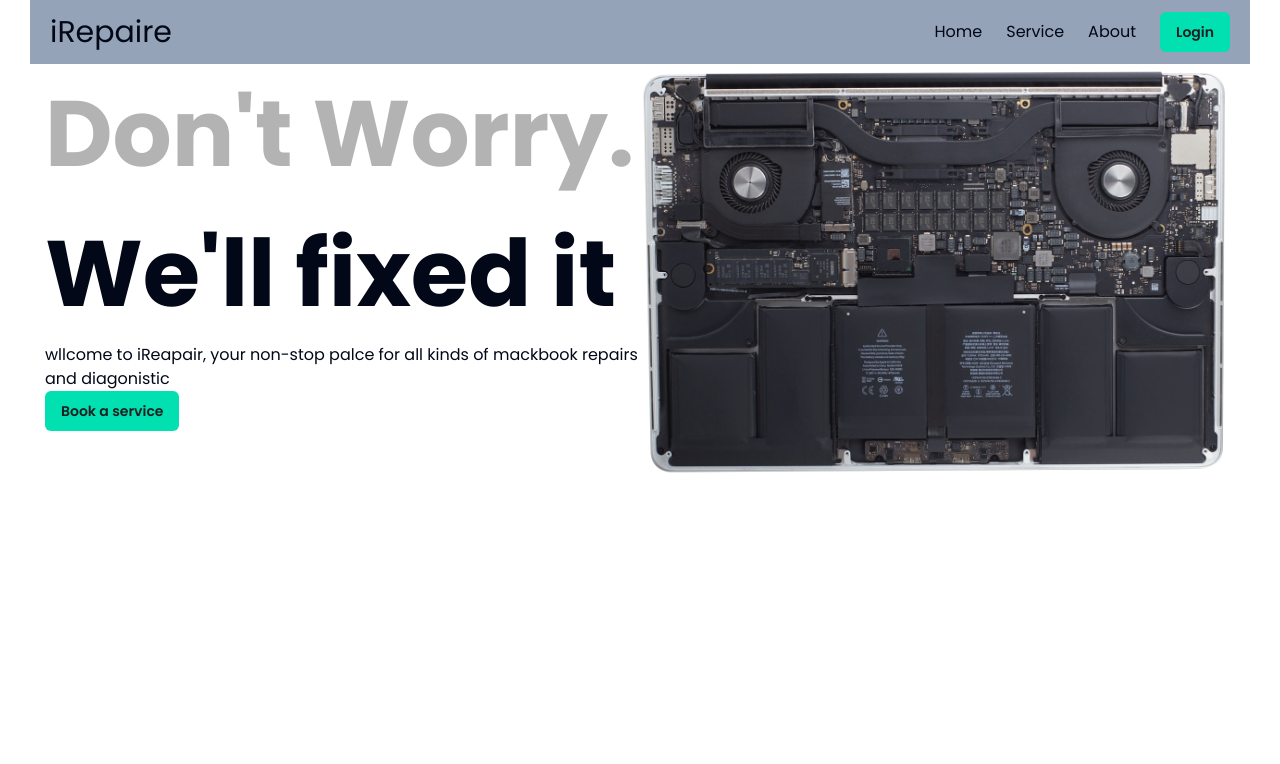
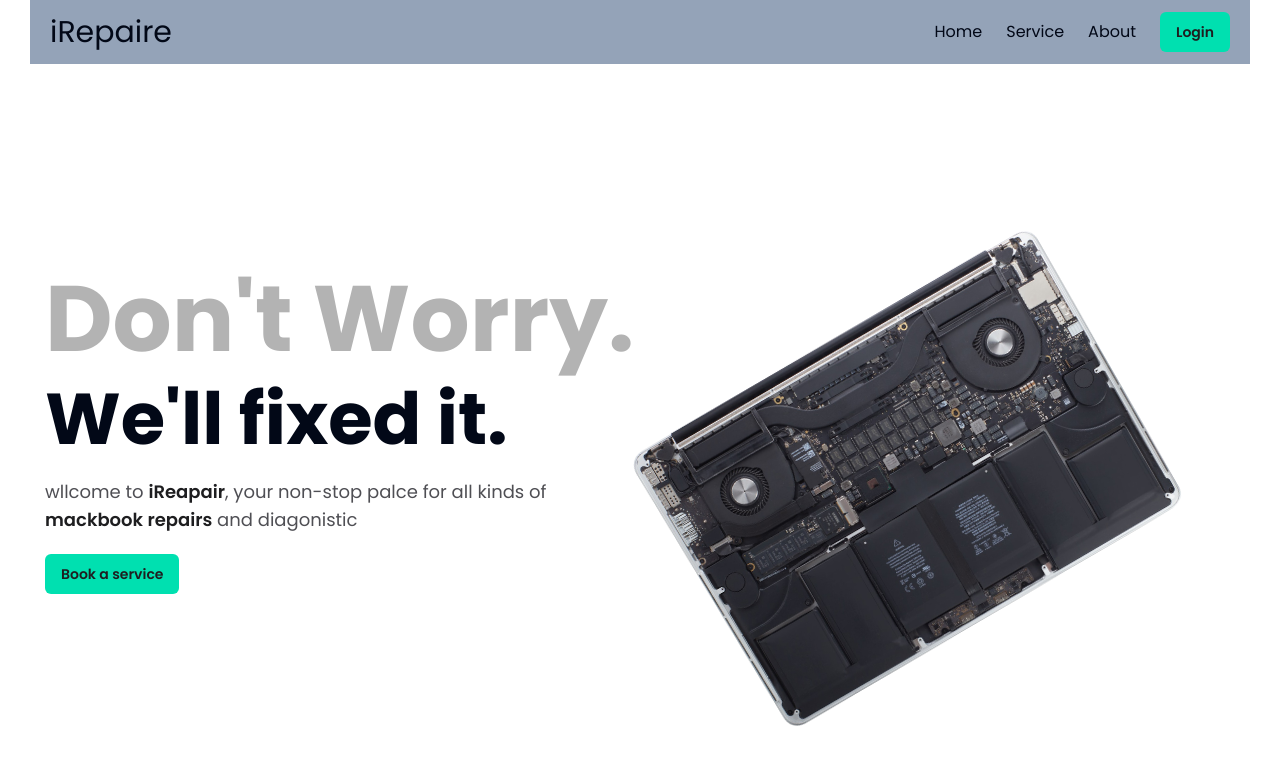
Before and after one commit to Atik074/iRepaireSite, a React (Vite) app: page / in a window 1280 px wide. Shown: the top 764 px of the page. Built offline with nearby package versions, Linux system fonts and the light colour scheme.

Commit message:
animation added in hero section

```diff
--- a/package.json
+++ b/package.json
@@ -13,6 +13,7 @@
     "@radix-ui/react-slot": "^1.0.2",
     "class-variance-authority": "^0.7.0",
     "clsx": "^2.1.0",
+    "framer-motion": "^11.0.3",
     "localforage": "^1.10.0",
     "lucide-react": "^0.323.0",
     "match-sorter": "^6.3.4",
--- a/src/Layout/Navbar.tsx
+++ b/src/Layout/Navbar.tsx
@@ -6,13 +6,11 @@ const Navbar = () => {
     <div className="h-16">
       <nav className="w-full h-full max-w-[1220px] mx-auto px-[20px] bg-slate-400  flex justify-between items-center">
         <span className="text-3xl">iRepaire</span>
-                <ul className="space-x-6">
+        <ul className="lg:space-x-6 space-x-3">
           <NavLink to="">Home</NavLink>
           <NavLink to="">Service</NavLink>
           <NavLink to="/about">About</NavLink>
-                    <Button>
-                        <NavLink to="/login">Login</NavLink>
-                    </Button>
+          <Button className="inline-block">Login</Button>
         </ul>
       </nav>
     </div>
--- a/src/Pages/Home/HeroSection.tsx
+++ b/src/Pages/Home/HeroSection.tsx
@@ -1,25 +1,61 @@
 import Container from "@/components/Container";
 import { Button } from "@/components/ui/button";
 import mackbook from "../../assets/images/macbook-exposed.png";
+import { motion } from "framer-motion";
+
+const intro = {
+  hidden: { opacity: 0 },
+  visible: {
+    opacity: 5,
+    transition: {
+      duration: 0.5,
+      staggerChildren: 0.3,
+      delayChildren: 1,
+    },
+  },
+};
+const introChildren = {
+  hidden: { opacity: 0, y: -200 },
+  visible: { opacity: 1, y: 0, transition: { duration: 0.6 } },
+};
 
 const HeroSection = () => {
   return (
-    <Container className="grid place-content-center  grid-cols-2">
-      <div>
-        <h1 className="text-[93px] font-bold">
-          <span className=" text-gray">Don't Worry.</span>
+    <Container className=" h-[calc(100vh - 64px)] mt-52   place-content-center grid grid-cols-1 lg:grid-cols-2">
+      <motion.div variants={intro} initial="hidden" animate="visible">
+        <motion.h1
+          variants={introChildren}
+          className="text-5xl lg:text-[93px] font-bold text-nowrap"
+        >
+          <span className="text-gray">Don't Worry.</span>
           <br />
-          <span>We'll fixed it</span>
-        </h1>
-        <p>
-          wllcome to <span>iReapair</span>, your non-stop palce for all kinds of{" "}
-          <span>mackbook repairs</span> and diagonistic
-        </p>
-        <Button>Book a service</Button>
-      </div>
-      <div>
-        <img src={mackbook} alt="" />
-      </div>
+          <span className="text-7xl">We'll fixed it.</span>
+        </motion.h1>
+        <motion.p
+          variants={introChildren}
+          className="text-dark-gray mb-5 mt-5 max-w-[50ch] text-lg "
+        >
+          wllcome to{" "}
+          <span className="text-primary-foreground font-semibold">
+            iReapair
+          </span>
+          , your non-stop palce for all kinds of{" "}
+          <span className="text-primary-foreground font-semibold">
+            mackbook repairs
+          </span>{" "}
+          and diagonistic
+        </motion.p>
+        <motion.div variants={introChildren}>
+          <Button>Book a service</Button>
+        </motion.div>
+      </motion.div>
+      <motion.div className=" mt-10 w-3/4 lg:w-full mx-auto">
+        <img
+          className="-rotate-[30deg] h-[80%] ml-8 object-contain"
+          src={mackbook}
+          alt=""
+        />
+      </motion.div>
     </Container>
   );
 };
```
Also changed, not shown: 1 other file (tests, documents, lock files or other folders). Lines whose indentation alone changed are shown as unchanged.
